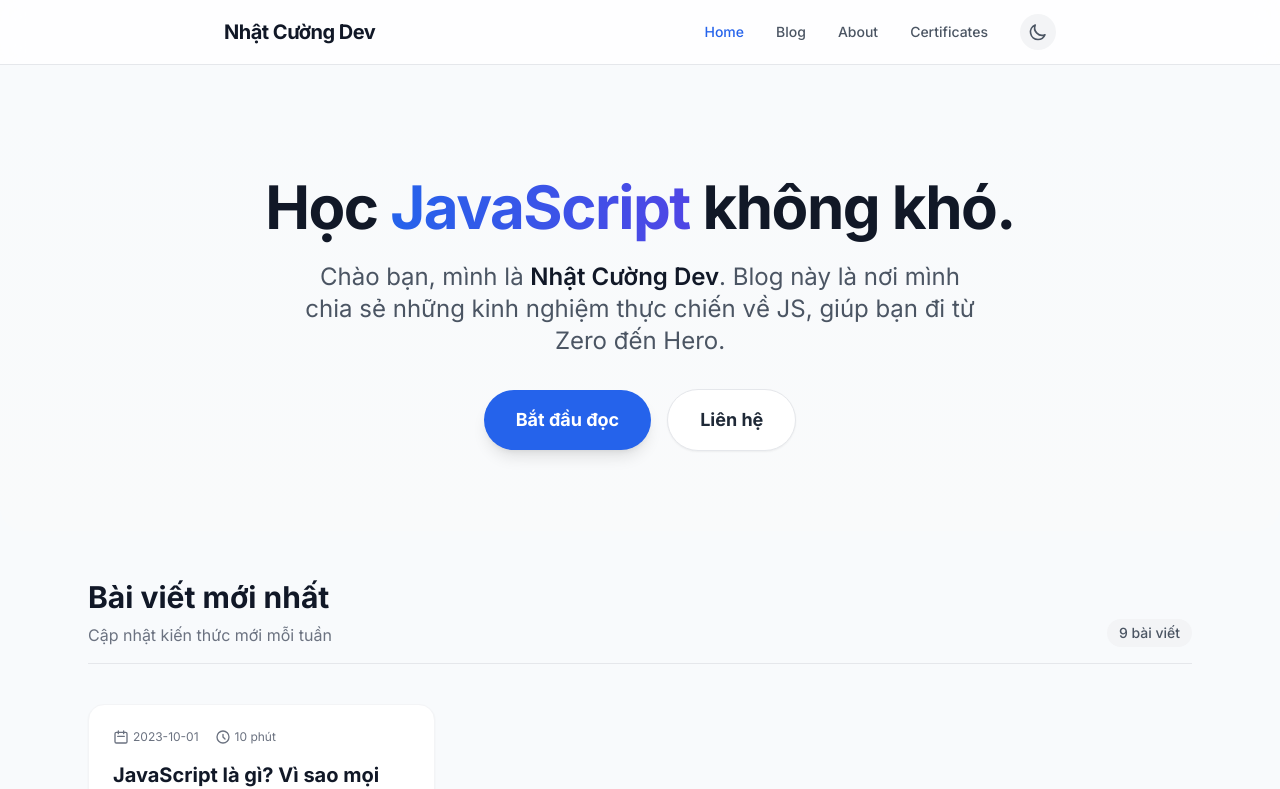
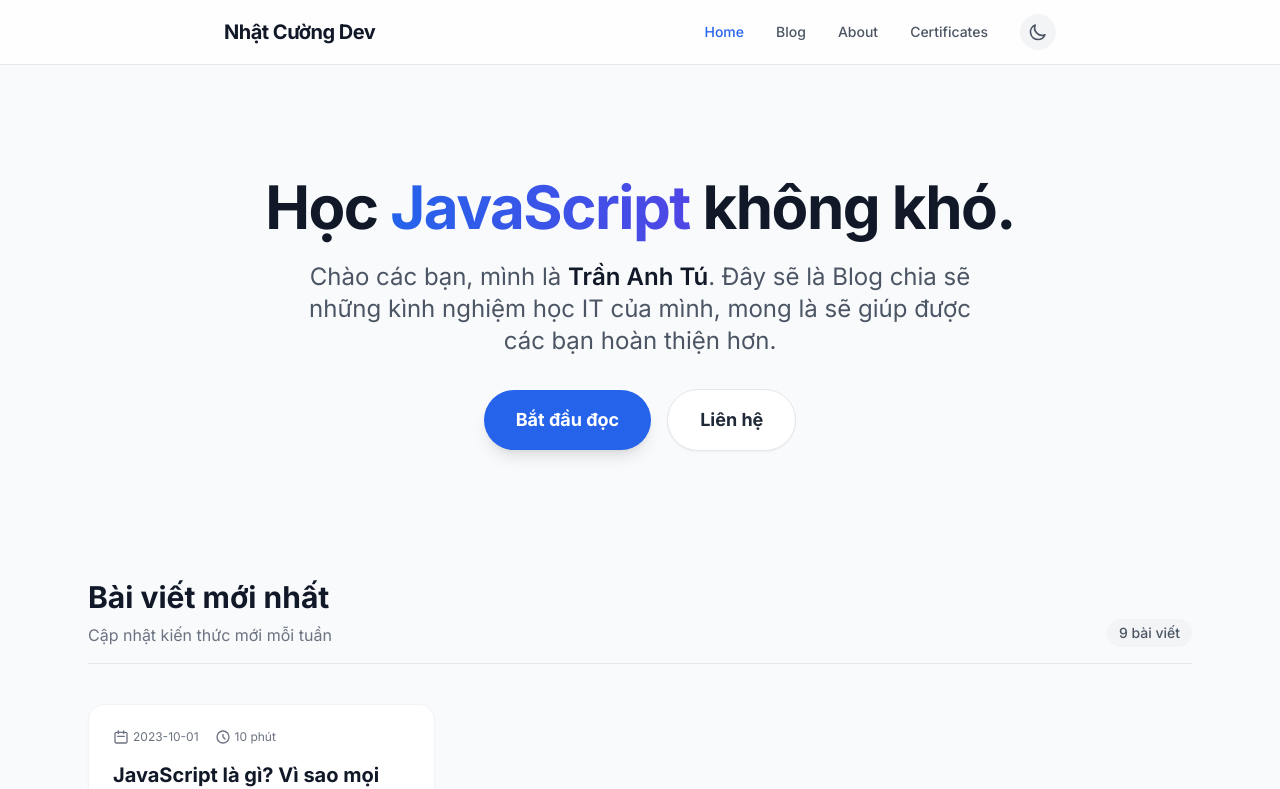
Before and after one commit to Shinjiiiiiiiii/TranAnhTuBlog, a React (Vite) app: page / in a window 1280 px wide. Shown: the top 789 px of the page. Built offline with nearby package versions, Linux system fonts and the light colour scheme.

Commit message:
Update HomePage.tsx

```diff
--- a/pages/HomePage.tsx
+++ b/pages/HomePage.tsx
@@ -5,7 +5,7 @@ import { blogPosts } from "../data/posts";
 import usePageTitle from "../hooks/usePageTitle";
 
 const HomePage: React.FC = () => {
-  usePageTitle("Nhật Cường Dev | JavaScript Tech Blog");
+  usePageTitle("JavaScript Tech Blog");
 
   return (
     <div className="space-y-12 animate-fade-in">
@@ -30,12 +30,12 @@ const HomePage: React.FC = () => {
           data-aos="fade-up"
           data-aos-delay="200"
         >
-          Chào bạn, mình là{" "}
+          Chào các bạn, mình là{" "}
           <span className="font-semibold text-gray-900 dark:text-white">
-            Nhật Cường Dev
+            Trần Anh Tú
           </span>
-          . Blog này là nơi mình chia sẻ những kinh nghiệm thực chiến về JS,
-          giúp bạn đi từ Zero đến Hero.
+          . Đây sẽ là Blog chia sẽ những kình nghiệm học IT của mình,
+           mong là sẽ giúp được các bạn hoàn thiện hơn.
         </p>
         <div
           className="flex flex-col sm:flex-row justify-center items-center space-y-4 sm:space-y-0 sm:space-x-4"
```
